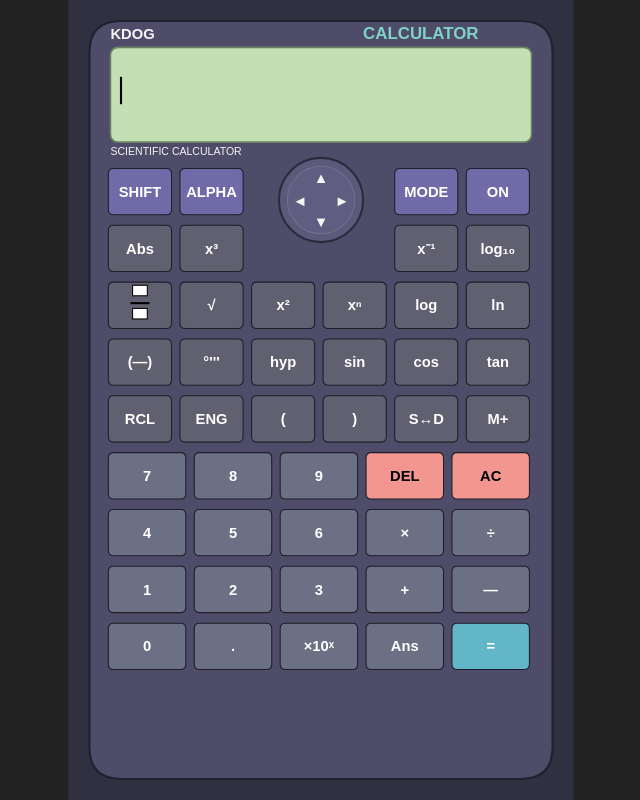
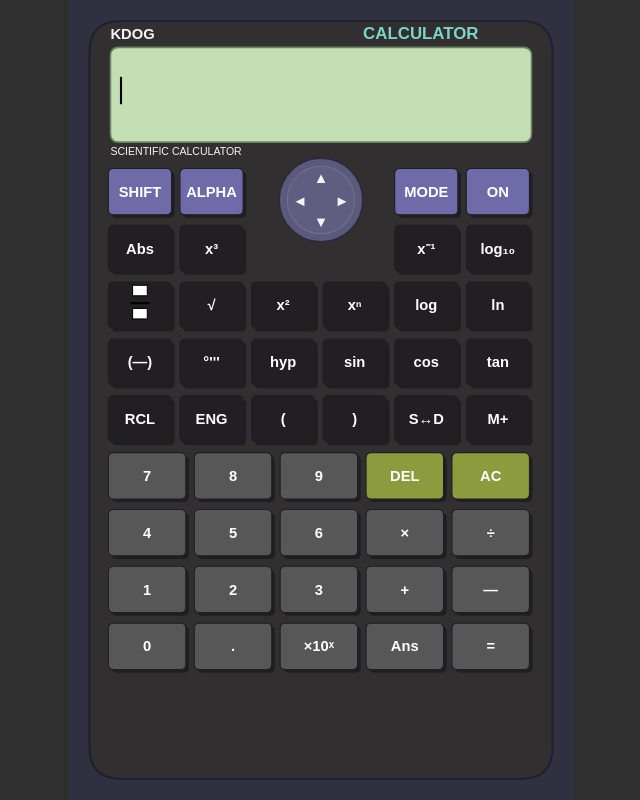
Before and after one commit to kkieren999/scientific-calculator, a plain HTML site: page index.html in a window 1280 px wide. Shown: the whole page, without its empty margins (319-959 px from the left). Drawn offline with Linux system fonts and the light colour scheme.

Commit message:
index.html

```diff
--- a/index.html
+++ b/index.html
@@ -10,7 +10,7 @@
       width: 100%;
       height: 100%;
       overflow: hidden;
-      background: #222;
+      background: #2f2f2f;
       font-family: Arial, sans-serif;
     }
     body {
@@ -82,66 +82,66 @@ const keys = [
   // row 0 – yellow / pink / purple keys
   { row: 0, col: 0, label: "SHIFT", fill: "#6f6aa8", text: "#fff" },
   { row: 0, col: 1, label: "ALPHA", fill: "#6f6aa8", text: "#fff" },
-  { row: 0, col: 4, label: "MODE", fill: "#6f6aa8", text: "#fff" },
-  { row: 0, col: 5, label: "ON", fill: "#6f6aa8", text: "#fff" },
+  { row: 0, col: 4, label: "MODE",  fill: "#6f6aa8", text: "#fff" },
+  { row: 0, col: 5, label: "ON",    fill: "#6f6aa8", text: "#fff" },
 
   // row 1 – trig / special
-  { row: 1, col: 0, label: "Abs", fill: "#606070", text: "#fff" },
-  { row: 1, col: 1, label: "x³", fill: "#606070", text: "#fff" },
-  { row: 1, col: 4, label: "x⁻¹", fill: "#606070", text: "#fff" },
-  { row: 1, col: 5, label: "log₁₀", fill: "#606070", text: "#fff" },
+  { row: 1, col: 0, label: "Abs",   fill: "#221f23", text: "#fff" },
+  { row: 1, col: 1, label: "x³",    fill: "#221f23", text: "#fff" },
+  { row: 1, col: 4, label: "x⁻¹",   fill: "#221f23", text: "#fff" },
+  { row: 1, col: 5, label: "log₁₀", fill: "#221f23", text: "#fff" },
 
   // row 2 – top grey function row
-  { row: 2, col: 0, label: "a/b", fill: "#606070", text: "#fff" },
-  { row: 2, col: 1, label: "√",  fill: "#606070", text: "#fff" },
-  { row: 2, col: 2, label: "x²", fill: "#606070", text: "#fff" },
-  { row: 2, col: 3, label: "xⁿ", fill: "#606070", text: "#fff" },
-  { row: 2, col: 4, label: "log", fill: "#606070", text: "#fff" },
-  { row: 2, col: 5, label: "ln",  fill: "#606070", text: "#fff" },
+  { row: 2, col: 0, label: "a/b",   fill: "#221f23", text: "#fff" },
+  { row: 2, col: 1, label: "√",    fill: "#221f23", text: "#fff" },
+  { row: 2, col: 2, label: "x²",   fill: "#221f23", text: "#fff" },
+  { row: 2, col: 3, label: "xⁿ",   fill: "#221f23", text: "#fff" },
+  { row: 2, col: 4, label: "log",  fill: "#221f23", text: "#fff" },
+  { row: 2, col: 5, label: "ln",   fill: "#221f23", text: "#fff" },
 
   // row 3 – trig / special
-  { row: 3, col: 0, label: "(—)", fill: "#606070", text: "#fff" },
-  { row: 3, col: 1, label: "°'''", fill: "#606070", text: "#fff" },
-  { row: 3, col: 2, label: "hyp", fill: "#606070", text: "#fff" },
-  { row: 3, col: 3, label: "sin", fill: "#606070", text: "#fff" },
-  { row: 3, col: 4, label: "cos", fill: "#606070", text: "#fff" },
-  { row: 3, col: 5, label: "tan", fill: "#606070", text: "#fff" },
+  { row: 3, col: 0, label: "(—)",  fill: "#221f23", text: "#fff" },
+  { row: 3, col: 1, label: "°'''", fill: "#221f23", text: "#fff" },
+  { row: 3, col: 2, label: "hyp",  fill: "#221f23", text: "#fff" },
+  { row: 3, col: 3, label: "sin",  fill: "#221f23", text: "#fff" },
+  { row: 3, col: 4, label: "cos",  fill: "#221f23", text: "#fff" },
+  { row: 3, col: 5, label: "tan",  fill: "#221f23", text: "#fff" },
 
   // row 4 – memory / brackets
-  { row: 4, col: 0, label: "RCL", fill: "#606070", text: "#fff" },
-  { row: 4, col: 1, label: "ENG", fill: "#606070", text: "#fff" },
-  { row: 4, col: 2, label: "(",   fill: "#606070", text: "#fff" },
-  { row: 4, col: 3, label: ")",   fill: "#606070", text: "#fff" },
-  { row: 4, col: 4, label: "S↔D", fill: "#606070", text: "#fff" },
-  { row: 4, col: 5, label: "M+",  fill: "#606070", text: "#fff" },
+  { row: 4, col: 0, label: "RCL",  fill: "#221f23", text: "#fff" },
+  { row: 4, col: 1, label: "ENG",  fill: "#221f23", text: "#fff" },
+  { row: 4, col: 2, label: "(",    fill: "#221f23", text: "#fff" },
+  { row: 4, col: 3, label: ")",    fill: "#221f23", text: "#fff" },
+  { row: 4, col: 4, label: "S↔D",  fill: "#221f23", text: "#fff" },
+  { row: 4, col: 5, label: "M+",   fill: "#221f23", text: "#fff" },
 
   // row 5 – 7 8 9 DEL AC
-  { row: 5, col: 0, label: "7",   fill: "#6c7084", text: "#fff" },
-  { row: 5, col: 1, label: "8",   fill: "#6c7084", text: "#fff" },
-  { row: 5, col: 2, label: "9",   fill: "#6c7084", text: "#fff" },
-  { row: 5, col: 3, label: "DEL", fill: "#f2968f", text: "#000" },
-  { row: 5, col: 4, label: "AC",  fill: "#f2968f", text: "#000" },
+  { row: 5, col: 0, label: "7",    fill: "#575757", text: "#fff" },
+  { row: 5, col: 1, label: "8",    fill: "#575757", text: "#fff" },
+  { row: 5, col: 2, label: "9",    fill: "#575757", text: "#fff" },
+  { row: 5, col: 3, label: "DEL",  fill: "#8c9b3d", text: "#fff" },
+  { row: 5, col: 4, label: "AC",   fill: "#8c9b3d", text: "#fff" },
 
   // row 6 – 4 5 6 × ÷
-  { row: 6, col: 0, label: "4",   fill: "#6c7084", text: "#fff" },
-  { row: 6, col: 1, label: "5",   fill: "#6c7084", text: "#fff" },
-  { row: 6, col: 2, label: "6",   fill: "#6c7084", text: "#fff" },
-  { row: 6, col: 3, label: "×",   fill: "#6c7084", text: "#fff" },
-  { row: 6, col: 4, label: "÷",   fill: "#6c7084", text: "#fff" },
+  { row: 6, col: 0, label: "4",    fill: "#575757", text: "#fff" },
+  { row: 6, col: 1, label: "5",    fill: "#575757", text: "#fff" },
+  { row: 6, col: 2, label: "6",    fill: "#575757", text: "#fff" },
+  { row: 6, col: 3, label: "×",    fill: "#575757", text: "#fff" },
+  { row: 6, col: 4, label: "÷",    fill: "#575757", text: "#fff" },
 
   // row 7 – 1 2 3 + −
-  { row: 7, col: 0, label: "1",   fill: "#6c7084", text: "#fff" },
-  { row: 7, col: 1, label: "2",   fill: "#6c7084", text: "#fff" },
-  { row: 7, col: 2, label: "3",   fill: "#6c7084", text: "#fff" },
-  { row: 7, col: 3, label: "+",   fill: "#6c7084", text: "#fff" },
-  { row: 7, col: 4, label: "—",   fill: "#6c7084", text: "#fff" },
+  { row: 7, col: 0, label: "1",    fill: "#575757", text: "#fff" },
+  { row: 7, col: 1, label: "2",    fill: "#575757", text: "#fff" },
+  { row: 7, col: 2, label: "3",    fill: "#575757", text: "#fff" },
+  { row: 7, col: 3, label: "+",    fill: "#575757", text: "#fff" },
+  { row: 7, col: 4, label: "—",    fill: "#575757", text: "#fff" },
 
   // row 8 – 0 . ×10^x Ans =
-  { row: 8, col: 0, label: "0",    fill: "#6c7084", text: "#fff" },
-  { row: 8, col: 1, label: ".",    fill: "#6c7084", text: "#fff" },
-  { row: 8, col: 2, label: "×10ˣ", fill: "#6c7084", text: "#fff" },
-  { row: 8, col: 3, label: "Ans",  fill: "#6c7084", text: "#fff" },
-  { row: 8, col: 4, label: "=",    fill: "#62b6c8", text: "#fff" } // bluish equals
+  { row: 8, col: 0, label: "0",    fill: "#575757", text: "#fff" },
+  { row: 8, col: 1, label: ".",    fill: "#575757", text: "#fff" },
+  { row: 8, col: 2, label: "×10ˣ", fill: "#575757", text: "#fff" },
+  { row: 8, col: 3, label: "Ans",  fill: "#575757", text: "#fff" },
+  { row: 8, col: 4, label: "=",    fill: "#575757", text: "#fff" }
 ];
 
 // --- Small helpers for drawing expression -----------------------------
@@ -423,7 +423,7 @@ function drawCalculator() {
   const margin = 20;
   const bodyRadius = 30;
   roundedRect(ctx, margin, margin, W - 2 * margin, H - 2 * margin, bodyRadius);
-  ctx.fillStyle = "#4e4c69";
+  ctx.fillStyle = "#312f30";
   ctx.fill();
   ctx.lineWidth = 2;
   ctx.strokeStyle = "#202030";
@@ -514,6 +514,8 @@ function drawCalculator() {
   const wideRowCols = 5;
   const wideKeyW = (fullRowWidth - (wideRowCols - 1) * colGap) / wideRowCols;
 
+  const shadowOffset = 3;
+
   keys.forEach(key => {
     const isWideRow = key.row >= 5; // rows 5–8
     const thisKeyW = isWideRow ? wideKeyW : keyW;
@@ -526,6 +528,12 @@ function drawCalculator() {
     key.w = thisKeyW;
     key.h = keyH;
 
+    // drop shadow
+    roundedRect(ctx, x + shadowOffset, y + shadowOffset, thisKeyW, keyH, 5);
+    ctx.fillStyle = "rgba(0, 0, 0, 0.35)";
+    ctx.fill();
+
+    // key top
     roundedRect(ctx, x, y, thisKeyW, keyH, 5);
     ctx.fillStyle = key.fill;
     ctx.fill();
```
